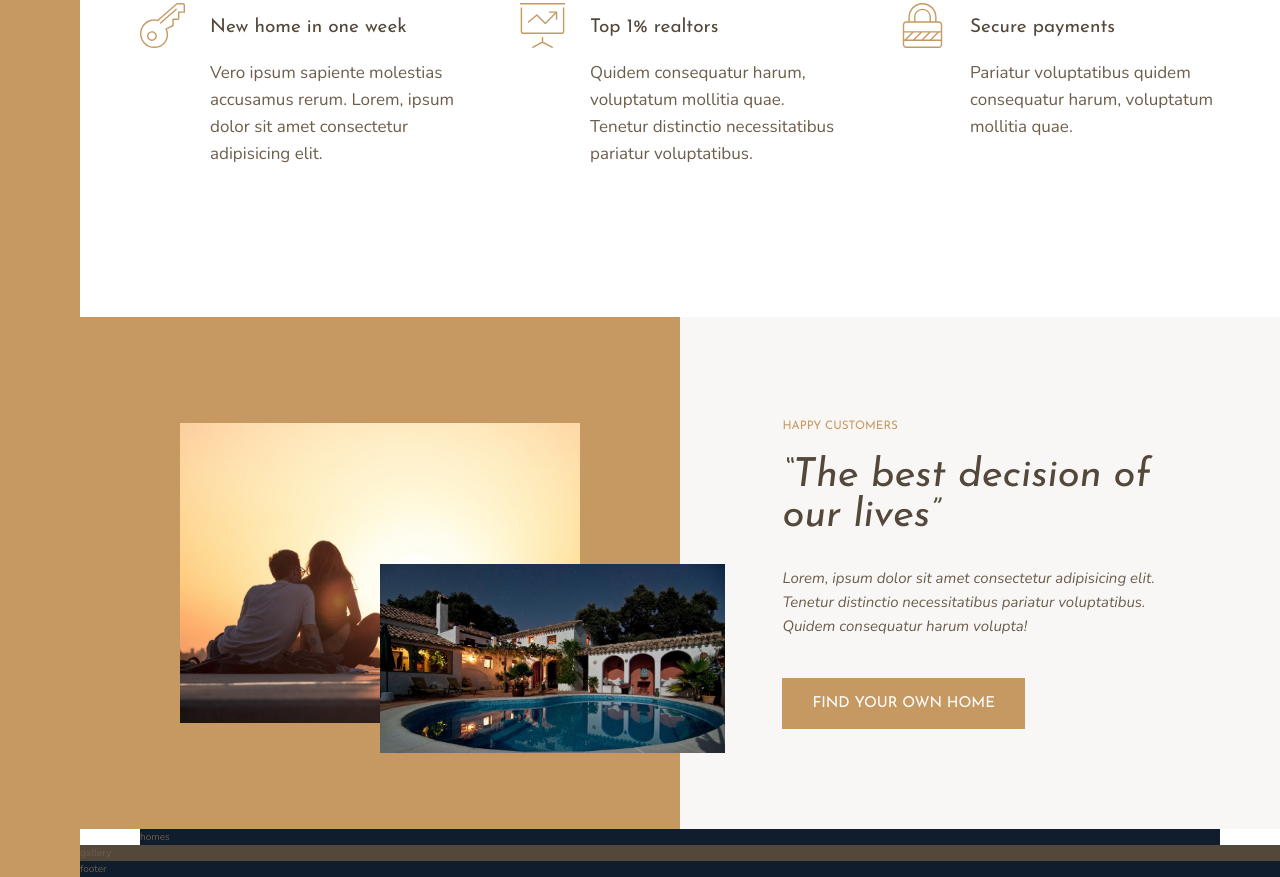
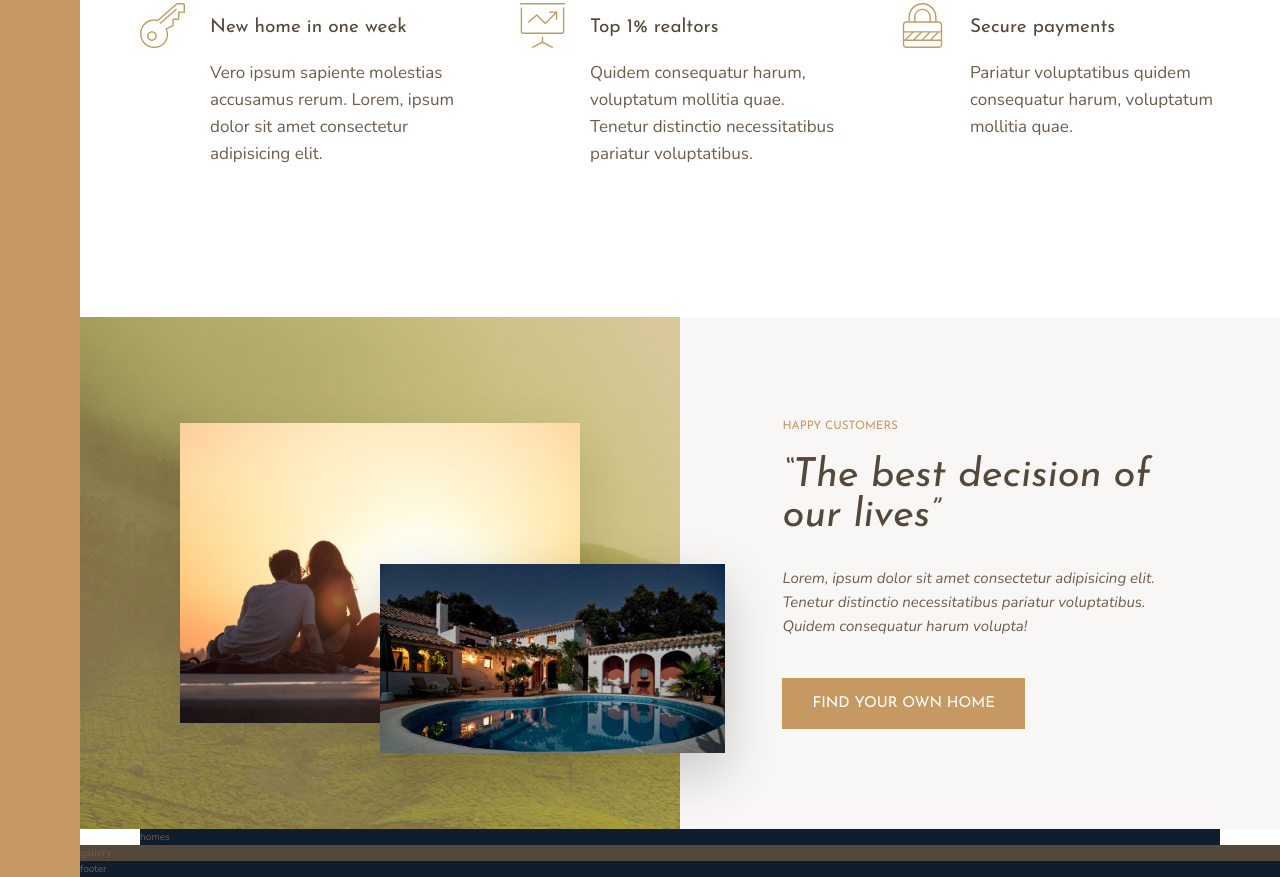
Before and after one commit to nicole-nam/nexter, a website: page starter/index.html in a window 1280 px wide. Shown: the part 991-1868 px from the top of the page. Drawn offline with nearby package versions, Linux system fonts and the light colour scheme.

Commit message:
add styles for story picture section, and backgroun image

```diff
--- a/starter/sass/_story.scss
+++ b/starter/sass/_story.scss
@@ -2,6 +2,11 @@
   &__pictures {
     background-color: $color-primary;
     grid-column: full-start / col-end 4;
+    background-image: linear-gradient(
+        rgba($color-primary, 0.5),
+        rgba($color-primary, 0.5)
+      ),
+      url("../img/back.jpg");
 
     display: grid;
     grid-template-rows: repeat(6, 1fr);
@@ -14,6 +19,7 @@
 
     grid-row: 2 / 6;
     grid-column: 2 / 6;
+    box-shadow: 0 2rem 5rem rgba(#000, 0.1);
   }
 
   &__img--2 {
@@ -22,6 +28,7 @@
     grid-row: 4 /6;
     grid-column: 4 /7;
     z-index: 10;
+    box-shadow: 0 2rem 5rem rgba(#000, 0.2);
   }
 
   &__content {
```
Also changed, not shown: starter/sass/main.css, 1 other file.
